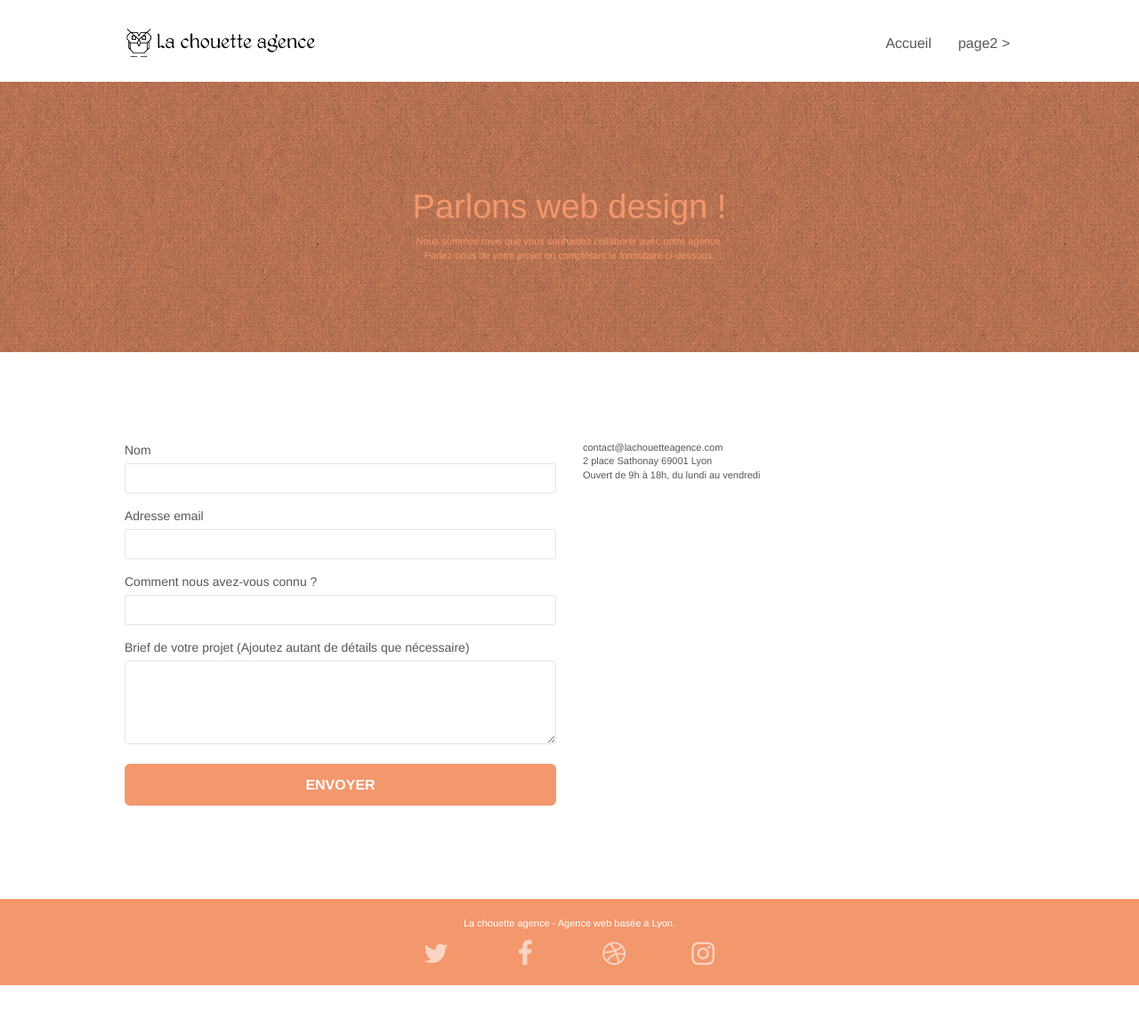
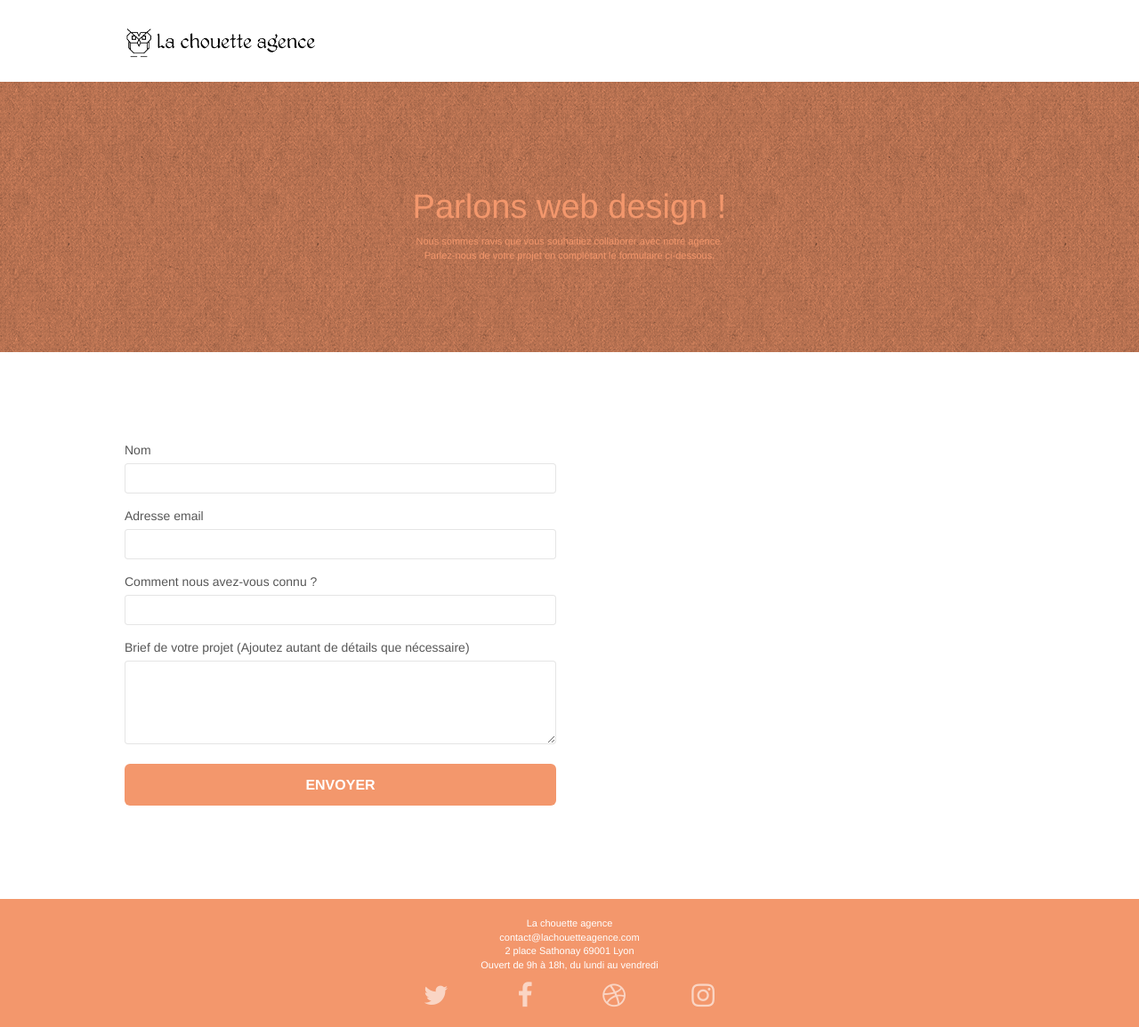
Before and after one commit to RayanBenGitHub/La-Chouette-Agence---version-optimisee, a plain HTML site: page page2.html in a window 1280 px wide. Shown: the whole page at 89% size. Before the commit the page ends 1108 px from the top, so only its background shows below. Drawn offline with nearby package versions, Linux system fonts and the light colour scheme; files that its build step writes are made by us from their sources; a script that the page names is missing.

Commit message:
sémantique page2 + déplacement adresse vers footer

```diff
--- a/page2.html
+++ b/page2.html
@@ -2,8 +2,7 @@
 <html lang="Default">
 <head>
     <meta charset="utf-8">
-    <meta name="keywords" content="">
-    <meta name="description" content="">
+    <meta name="description" content="Contactez-nous ! La chouette agence est une agence de web design qui aide les entreprises à devenir attractives et visibles sur internet">
     <meta name="viewport" content="width=device-width, initial-scale=1.0, viewport-fit=cover">
     <link rel="shortcut icon" type="image/png" href="favicon.jpg">
 
@@ -18,7 +17,7 @@
 	<script src="./js/blocs.min.js"></script>
 	<script src="./js/jqBootstrapValidation.js"></script>
 	<script src="./js/formHandler.js"></script>
-    <title>page2</title>
+    <title>Contact - La chouette agence</title>
 
 
 <!-- Analytics -->
@@ -27,38 +26,23 @@
 
 </head>
 <body>
-<!-- Principal conteneur -->
-<div class="page-container">
+
+
 
 <!-- bloc-0 -->
-<div class="bloc bgc-white l-bloc " id="bloc-0">
+<header class="bloc bgc-white l-bloc " id="bloc-0">
 	<div class="container bloc-sm">
 		<nav class="navbar row">
 			<div class="navbar-header">
 				<a class="navbar-brand" href="index.html"><img src="img/la-chouette-agence.png" alt="atlanta web design logo" height="40" /></a>
-				<button id="nav-toggle" type="button" class="ui-navbar-toggle navbar-toggle" data-toggle="collapse" data-target=".navbar-1">
-					<span class="sr-only">Toggle navigation</span><span class="icon-bar"></span><span class="icon-bar"></span><span class="icon-bar"></span>
-				</button>
-			</div>
-			<div class="collapse navbar-collapse navbar-1 special-dropdown-nav">
-				<ul class="site-navigation nav navbar-nav">
-					<li>
-						<a href="index.html">Accueil</a>
-					</li>
-					<li>
-					</li>
-					<li>
-						<a href="page2.html">page2 &gt;</a>
-					</li>
-				</ul>
 			</div>
 		</nav>
 	</div>
-</div>
+</header>
 <!-- bloc-0 END -->
-
+<main>
 <!-- bloc-6 -->
-<div class="bloc bg-dots-bg bg-repeat bgc-atomic-tangerine d-bloc bloc-bg-texture texture-paper" id="bloc-6">
+<section class="bloc bg-dots-bg bg-repeat bgc-atomic-tangerine d-bloc bloc-bg-texture texture-paper" id="bloc-6">
 	<div class="container bloc-lg">
 		<div class="row">
 			<div class="col-sm-12">
@@ -72,11 +56,11 @@
 			</div>
 		</div>
 	</div>
-</div>
+</section>
 <!-- bloc-6 END -->
 
 <!-- bloc-7 -->
-<div class="bloc bgc-white l-bloc" id="bloc-7">
+<section class="bloc bgc-white l-bloc" id="bloc-7">
 	<div class="container bloc-lg">
 		<div class="row">
 			<div class="col-sm-6">
@@ -109,14 +93,9 @@
 					</button>
 				</form>
 			</div>
-			<div class="col-sm-6">
-				<p>
-					contact@lachouetteagence.com<br>2 place Sathonay 69001 Lyon<br>Ouvert de 9h à 18h, du lundi au vendredi<br>
-				</p>
-			</div>
 		</div>
 	</div>
-</div>
+</section>
 <!-- bloc-7 END -->
 
 <!-- ScrollToTop Button -->
@@ -125,12 +104,12 @@
 
 
 <!-- Footer - bloc-8 -->
-<div class="bloc bgc-atomic-tangerine d-bloc" id="bloc-8">
+<footer class="bloc bgc-atomic-tangerine d-bloc" id="bloc-8">
 	<div class="container bloc-sm">
 		<div class="row">
 			<div class="col-sm-12">
 				<p class="text-center white">
-					La chouette agence - Agence web basée à Lyon.<br>
+					La chouette agence<br />contact@lachouetteagence.com<br />2 place Sathonay 69001 Lyon<br />Ouvert de 9h à 18h, du lundi au vendredi<br />
 				</p>
 				<div class="row row-no-gutters social">
 					<div class="col-sm-3">
@@ -157,11 +136,11 @@
 			</div>
 		</div>
 	</div>
-</div>
+</footer>
 <!-- Footer - bloc-8 END -->
 
-</div>
-<!-- Principal conteneur END -->
+
+
 
 
 </body>
```
